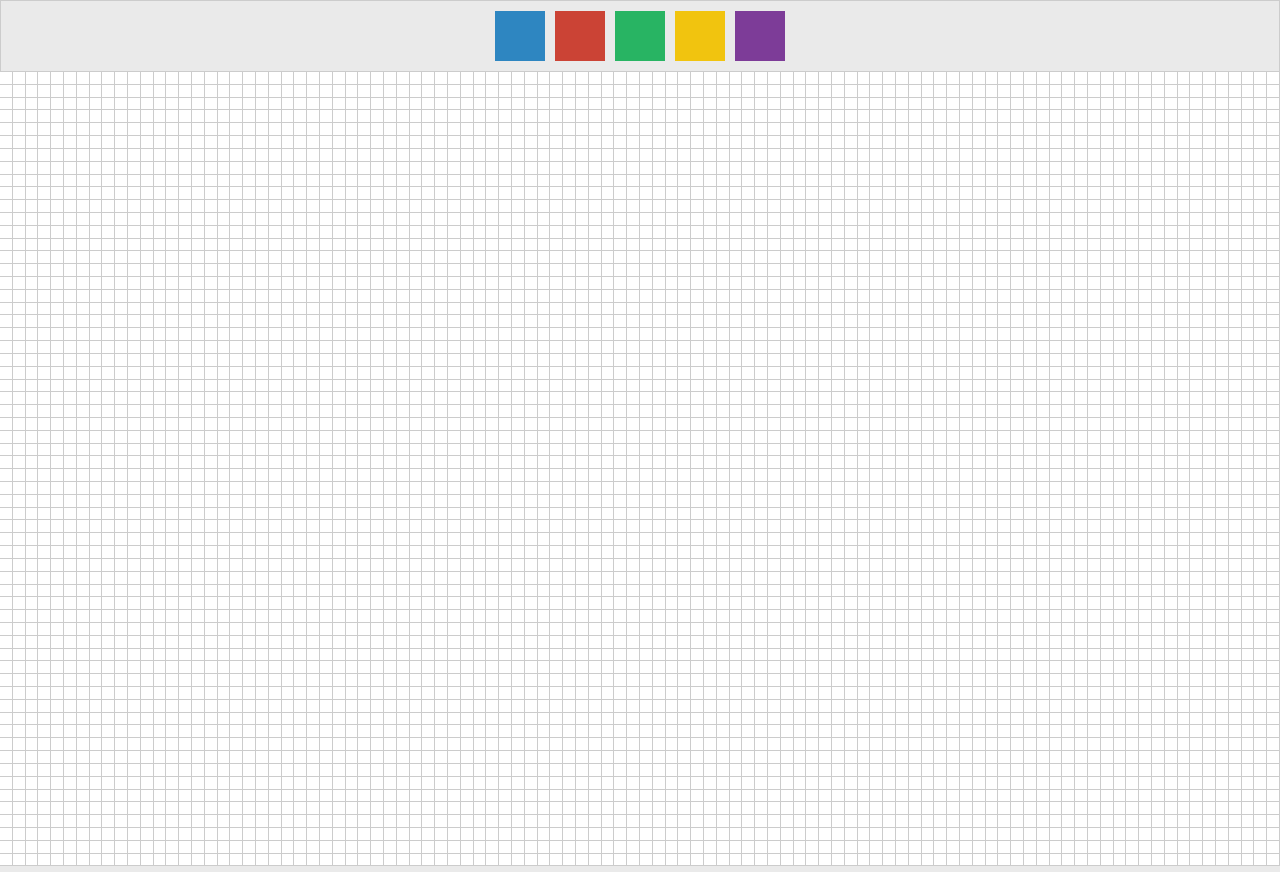
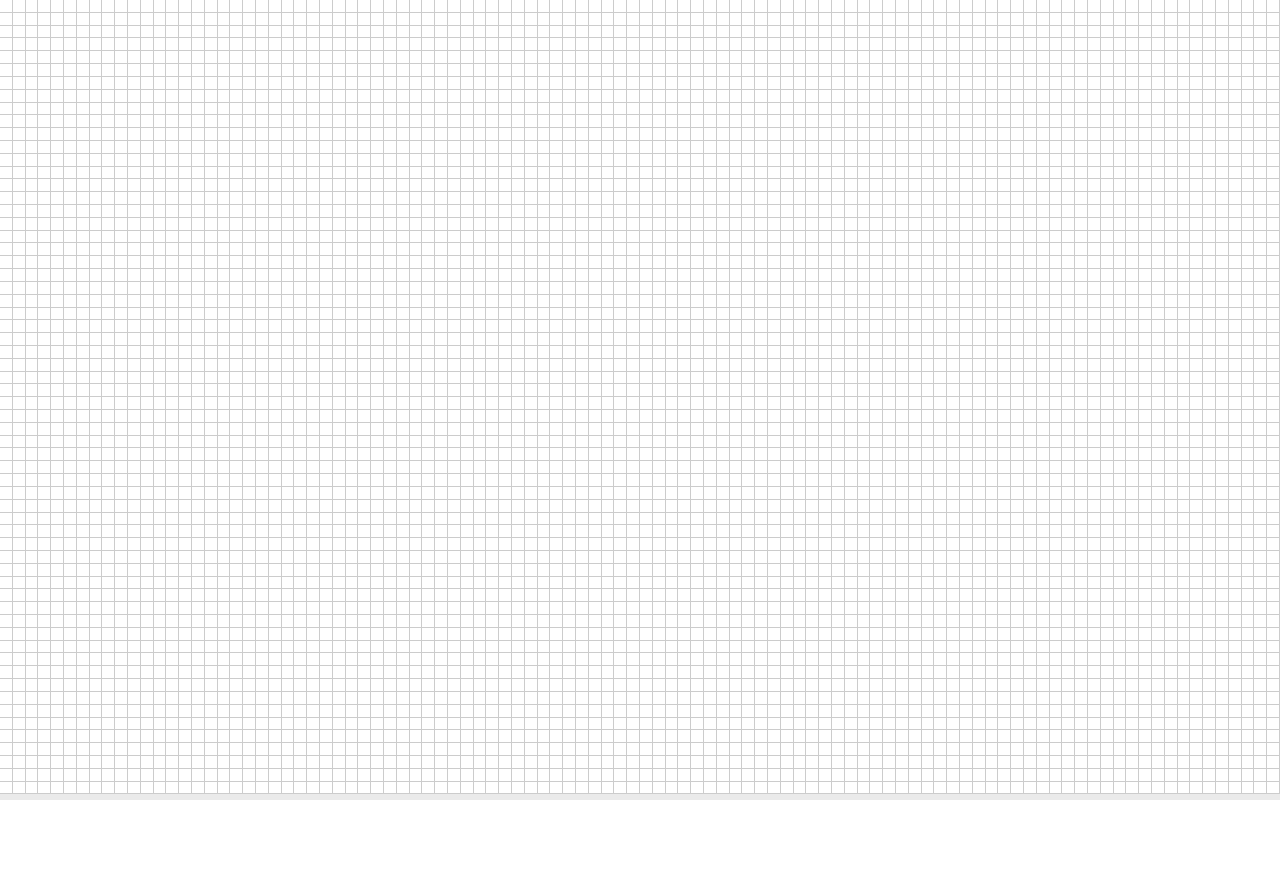
Before and after one commit to NicoSeg735/paint, a React (Create React App) app: page / in a window 1280 px wide. After the commit the page ends 800 px from the top, so only its background shows below. Built offline with nearby package versions, Linux system fonts and the light colour scheme.

Commit message:
Context menu arreglado

```diff
--- a/src/App.jsx
+++ b/src/App.jsx
@@ -1,17 +1,69 @@
-import { useState } from 'react'
+import { useState, useRef } from 'react'
 
-import ColorPicker from './components/ColorPicker'
 import Canvas from './components/Canvas'
+import ContextMenu from './components/ContextMenu'
 
 import colors from './components/data/colors'
 
 function App() {
   const [currentColor, setCurrentColor] = useState(colors[0].name)
+  const [isContextOpen, setIsContextOpen] = useState(false)
+  const [currentCell, setCurrentCell] = useState(null)
+  const contextCoord = useRef({ x: 0, y: 0 })
+
+  const handleContextMenu = (e, id) => {
+    e.preventDefault()
+
+    const layoutWidth =
+      document.getElementById('contextMenu').offsetWidth === 0
+        ? 312
+        : document.getElementById('contextMenu').offsetWidth
+
+    const layoutHeight =
+      document.getElementById('contextMenu').offsetHeight === 0
+        ? 72
+        : document.getElementById('contextMenu').offsetHeight
+
+    let newX = e.clientX
+    let newY = e.clientY
+
+    if (window.innerWidth < newX + layoutWidth) {
+      newX = newX - (newX + layoutWidth - window.innerWidth + 15)
+    }
+
+    if (window.innerHeight < newY + layoutHeight) {
+      newY = newY - (newY + layoutHeight - window.innerHeight + 15)
+    }
+
+    contextCoord.current = {
+      x: newX,
+      y: newY
+    }
+
+    setCurrentCell(id)
+    setIsContextOpen(true)
+  }
 
   return (
     <div>
-      <ColorPicker setColor={setCurrentColor} colors={colors} />
-      <Canvas currentColor={currentColor} colors={colors} />
+      <ContextMenu
+        x={contextCoord.current.x}
+        y={contextCoord.current.y}
+        colors={colors}
+        currentCell={currentCell}
+        currentColor={currentColor}
+        setColor={setCurrentColor}
+        isContextOpen={isContextOpen}
+        setIsContextOpen={setIsContextOpen}
+      />
+      <Canvas
+        cantColumns={100}
+        colors={colors}
+        currentColor={currentColor}
+        onContextMenu={handleContextMenu}
+        isContextOpen={isContextOpen}
+        setIsContextOpen={setIsContextOpen}
+      />
     </div>
   )
 }
--- a/src/components/Canvas/index.js
+++ b/src/components/Canvas/index.js
@@ -1,9 +1,14 @@
 import React, { useRef } from 'react'
 import { Container, Grid, Cell } from './styles'
 
-function Canvas({ currentColor, colors = [] }) {
-  const cantColumns = 100
-
+function Canvas({
+  cantColumns,
+  colors = [],
+  currentColor,
+  onContextMenu,
+  setIsContextOpen,
+  isContextOpen
+}) {
   const isPressed = useRef(false)
   const isPainting = useRef(false)
 
@@ -36,13 +41,17 @@ function Canvas({ currentColor, colors = [] }) {
   }
 
   const handlePressed = e => {
-    if (e.type === 'mousedown') {
+    if (e.type === 'mousedown' && e.button !== 2) {
       if (isPainted(e.target.id)) {
         isPainting.current = false
       } else {
         isPainting.current = true
       }
-      paintCell(e.target.id)
+      if (isContextOpen) {
+        setIsContextOpen(false)
+      } else {
+        paintCell(e.target.id)
+      }
       isPressed.current = true
     } else {
       isPressed.current = false
@@ -70,6 +79,7 @@ function Canvas({ currentColor, colors = [] }) {
             onMouseUp={handlePressed}
             onMouseEnter={handleEnter}
             onDragStart={handleDrag}
+            onContextMenu={e => onContextMenu(e, i)}
           />
         ))}
       </Grid>
--- a/src/components/ColorPicker/index.js
+++ /dev/null
@@ -1,23 +0,0 @@
-import React from 'react'
-import { Container, Color } from './styles'
-
-function ColorPicker({ setColor, colors = [] }) {
-  const handleClick = e => {
-    setColor(e.target.id)
-  }
-
-  return (
-    <Container>
-      {colors.map(color => (
-        <Color
-          onClick={handleClick}
-          key={color.name}
-          cod={color.cod}
-          id={color.name}
-        />
-      ))}
-    </Container>
-  )
-}
-
-export default ColorPicker
--- a/src/components/ColorPicker/styles.js
+++ /dev/null
@@ -1,18 +0,0 @@
-import styled from 'styled-components'
-
-export const Container = styled.div`
-  display: flex;
-  justify-content: center;
-  align-items: center;
-  padding: 10px;
-  gap: 10px;
-  background: #eaeaea;
-  border: 0.1px solid #ccc;
-`
-
-export const Color = styled.div`
-  background-color: ${props => props.cod};
-  height: 50px;
-  width: 50px;
-  cursor: pointer;
-`
--- /dev/null
+++ b/src/components/ContextMenu/index.js
@@ -0,0 +1,50 @@
+import React from 'react'
+import { Container, Color } from './styles'
+
+function ContextMenu({
+  x,
+  y,
+  colors = [],
+  currentColor,
+  currentCell,
+  setColor,
+  isContextOpen,
+  setIsContextOpen
+}) {
+  const handleClick = e => {
+    setColor(e.target.id)
+    setIsContextOpen(false)
+
+    const cell = document.getElementById(currentCell)
+
+    colors.forEach(color => {
+      if (cell.classList.contains(color.name)) {
+        cell.classList.remove(color.name)
+        return
+      }
+    })
+
+    cell.className += ` ${e.target.id}`
+  }
+
+  return (
+    <Container
+      x={x + 'px'}
+      y={y + 'px'}
+      id='contextMenu'
+      isContextOpen={isContextOpen}
+    >
+      {colors.map(color => (
+        <Color
+          onClick={handleClick}
+          key={color.name}
+          cod={color.cod}
+          id={color.name}
+          current={color.name === currentColor ? true : false}
+        />
+      ))}
+    </Container>
+  )
+}
+
+export default ContextMenu
--- /dev/null
+++ b/src/components/ContextMenu/styles.js
@@ -0,0 +1,29 @@
+import styled from 'styled-components'
+
+export const Container = styled.div`
+  position: absolute;
+  left: ${props => props.x};
+  top: ${props => props.y};
+  display: ${props => (props.isContextOpen ? 'flex' : 'none')};
+  justify-content: center;
+  align-items: center;
+  border-radius: 5px;
+  padding: 10px;
+  gap: 10px;
+  background: #eaeaea;
+  border: 0.1px solid #ccc;
+`
+
+export const Color = styled.div`
+  background-color: ${props => props.cod};
+  border-radius: 5px;
+  box-sizing: border-box;
+  border: ${props => (props.current ? `3px solid rgba(0, 0, 0, 0.3)` : `none`)};
+  height: 50px;
+  width: 50px;
+  cursor: pointer;
+
+  &:hover {
+    border: 3px solid rgba(256, 256, 256, 0.3);
+  }
+`
```
